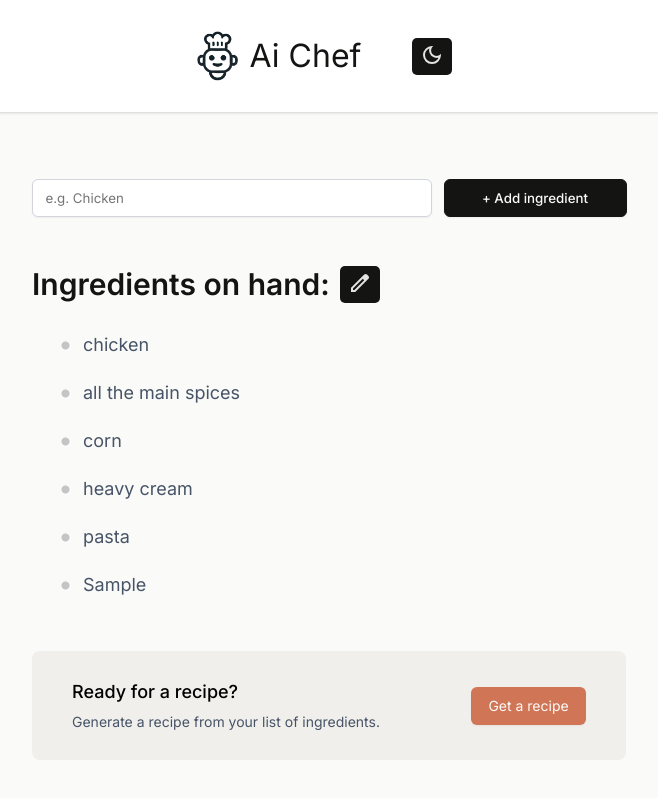
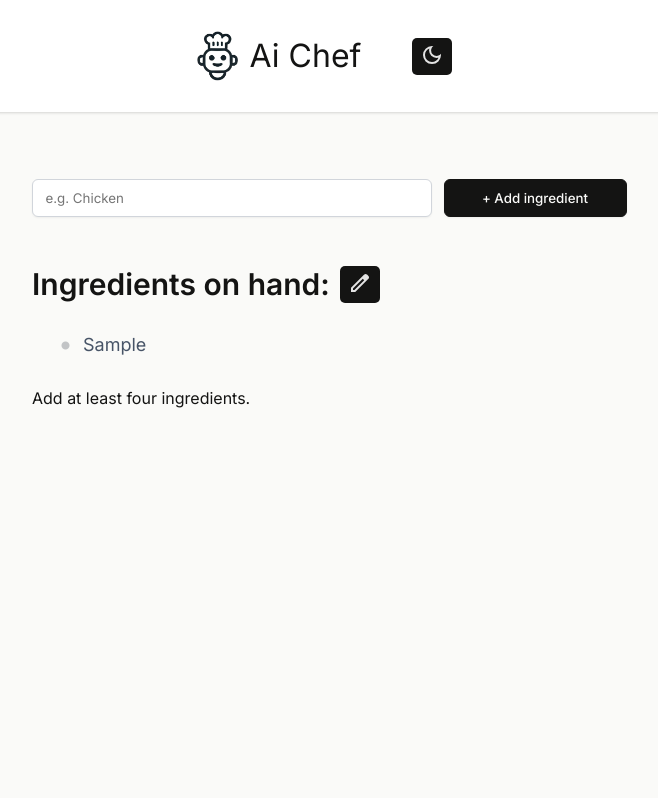
Before and after one commit to MarufHasan-dev/Ai-Chef, a React (Vite) app: page / in a window 1280 px wide. Both pictures are taken after typing "Sample" into the empty fields and a click on the button "+ Add ingredient". Shown: the top 798 px of the page, without its empty margins (311-969 px from the left). Built offline with nearby package versions, Linux system fonts and the light colour scheme; no server answers; what @huggingface/inference would draw is missing.

Commit message:
added message to add at least four ingredients to generate

```diff
--- a/src/components/IngredientsList.jsx
+++ b/src/components/IngredientsList.jsx
@@ -71,7 +71,9 @@ export default function IngredientsList(props) {
             </button>
           )}
         </div>
-      ) : null}
+      ) : (
+        <h4 className="add-msg">Add at least four ingredients.</h4>
+      )}
     </section>
   );
 }
--- a/src/components/Main.jsx
+++ b/src/components/Main.jsx
@@ -5,11 +5,11 @@ import { getRecipeFromHuggingface } from "../services/huggingFace";
 
 export default function Main() {
   const [ingredients, setIngredients] = React.useState([
-    "chicken",
-    "all the main spices",
-    "corn",
-    "heavy cream",
-    "pasta",
+    // "chicken",
+    // "all the main spices",
+    // "corn",
+    // "heavy cream",
+    // "pasta",
   ]);
 
   const [fetching, setFetching] = React.useState(false);
--- a/src/index.css
+++ b/src/index.css
@@ -257,6 +257,12 @@ ol {
   background-color: #ee815d;
 }
 
+.add-msg {
+  margin-top: 25px;
+  color: var(--add-button-border);
+  font-weight: 400;
+}
+
 /* RESPONSE AREA  */
 
 .suggested-recipe {
```
